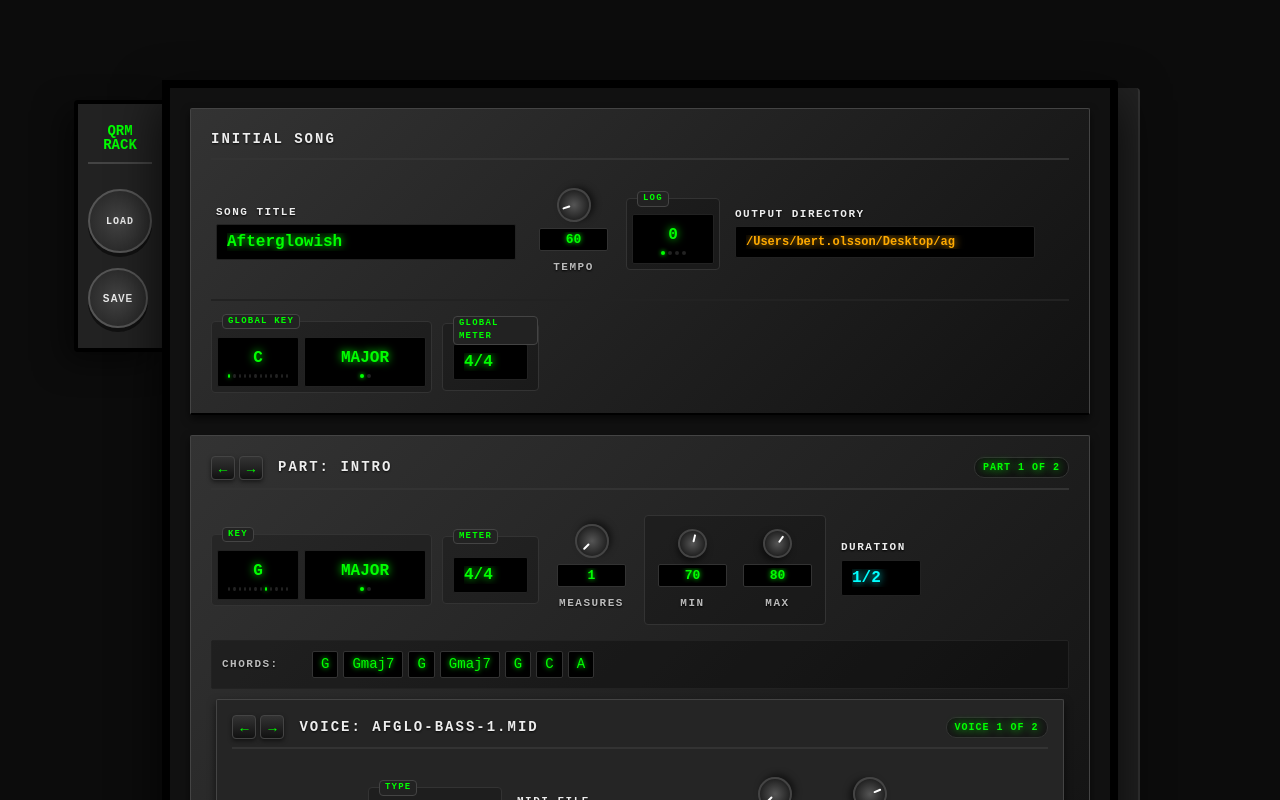
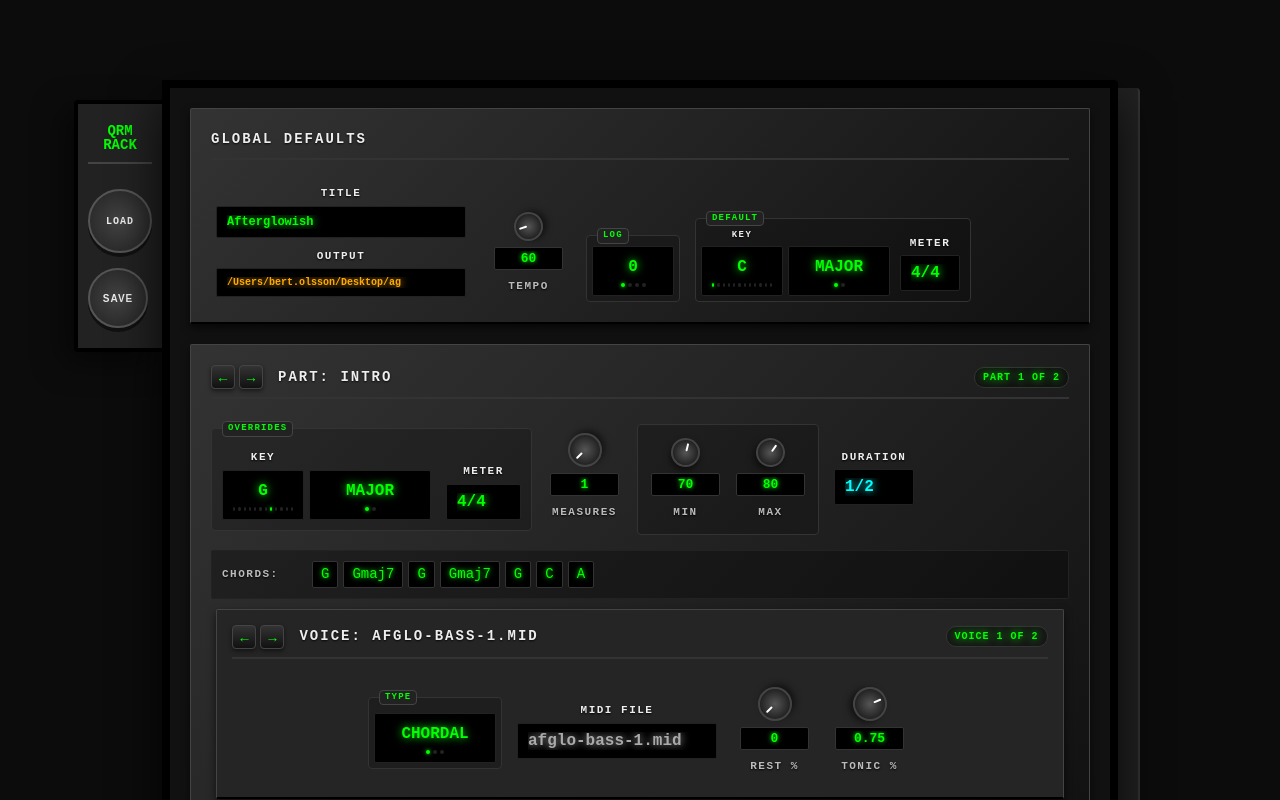
Before and after one commit to bso2001/qrm-ui, a Svelte app: page / in a window 1280 px wide. Shown: the top 800 px of the page. Built offline with nearby package versions, Linux system fonts and the light colour scheme.

Commit message:
v1.3: Grouped KEY/METER controls and condensed Master section

```diff
--- a/src/App.svelte
+++ b/src/App.svelte
@@ -145,11 +145,16 @@
     {#if $songStore}
       <div class="rack">
         <!-- Master Section -->
-        <RackUnit title={loadedFilename || "INITIAL SONG"}>
-          <div class="row">
-            <Display bind:value={$songStore.name} label="Song Title" width="300px" />
-            <Knob bind:value={$songStore.tempo} min={40} max={240} label="Tempo" />
-            <div class="grouped-box">
+        <RackUnit title={loadedFilename || "GLOBAL DEFAULTS"}>
+          <div class="row" style="gap: 15px; align-items: flex-end;">
+            <div style="display: flex; flex-direction: column; gap: 0;">
+              <Display bind:value={$songStore.name} label="Title" width="250px" fontSize="12px" />
+              <Display bind:value={$songStore.outputDir} label="Output" width="250px" color="#ffaa00" fontSize="10px" />
+            </div>
+
+            <Knob bind:value={$songStore.tempo} min={40} max={240} label="Tempo" size={25} />
+
+            <div class="grouped-box" style="margin-top: 0; padding-top: 10px;">
               <span class="box-label">LOG</span>
               <Choice
                 value={$songStore.loglevel?.toString() || '0'}
@@ -158,16 +163,15 @@
                   $songStore.loglevel = parseInt(e.detail);
                   $songStore = $songStore;
                 }}
-                width="50px"
+                width="40px"
               />
             </div>
-            <Display bind:value={$songStore.outputDir} label="Output Directory" width="300px" color="#ffaa00" fontSize="12px" />
-          </div>
 
-          <!-- Song Level Defaults -->
-          <div class="row" style="margin-top: 15px; border-top: 2px solid #222; padding-top: 15px;">
-            <div class="grouped-box">
-              <span class="box-label">GLOBAL KEY</span>
+            <div class="grouped-box" style="margin-top: 0; padding-top: 10px;">
+              <span class="box-label">DEFAULT</span>
+              <div style="display: flex; gap: 5px; align-items: flex-end;">
+                <div style="display: flex; flex-direction: column; align-items: center;">
+                  <span class="inner-label" style="font-size: 9px;">KEY</span>
                   <Choice
                     value={$songStore.key?.tonic || 'C'}
                     options={tonics}
@@ -176,8 +180,9 @@
                       $songStore.key.tonic = e.detail;
                       $songStore = $songStore;
                     }}
-                width="50px"
+                    width="45px"
                   />
+                </div>
                 <Choice
                   value={$songStore.key?.mode || 'major'}
                   options={modes}
@@ -186,20 +191,19 @@
                     $songStore.key.mode = e.detail;
                     $songStore = $songStore;
                   }}
-                width="100px"
+                  width="80px"
                 />
-            </div>
-            <div class="grouped-box">
-              <span class="box-label">GLOBAL METER</span>
                 <Display
                   value="{$songStore.meter?.numerator || 4}/{$songStore.meter?.denominator || 4}"
+                  label="METER"
                   on:change={(e) => {
                     const [n, d] = e.detail.split('/');
                     $songStore.meter = { numerator: parseInt(n) || 4, denominator: parseInt(d) || 4 };
                     $songStore = $songStore;
                   }}
-                width="75px"
+                  width="60px"
                 />
+              </div>
             </div>
           </div>
         </RackUnit>
@@ -215,7 +219,11 @@
           >
             <div class="row">
               <div class="grouped-box">
-                <span class="box-label">KEY</span>
+                <span class="box-label">OVERRIDES</span>
+
+                <div style="display: flex; gap: 5px; align-items: flex-end; margin: 5px;">
+                  <div style="display: flex; flex-direction: column; align-items: center;">
+                    <span class="inner-label">KEY</span>
                     <Choice
                       value={resolveParam($songStore, selectedPartIndex, 0, 'key')?.tonic || 'C'}
                       inherited={getParamLevel($songStore, selectedPartIndex, 0, 'key') === 'song'}
@@ -227,6 +235,7 @@
                       }}
                       width="50px"
                     />
+                  </div>
                   <Choice
                     value={resolveParam($songStore, selectedPartIndex, 0, 'key')?.mode || 'major'}
                     inherited={getParamLevel($songStore, selectedPartIndex, 0, 'key') === 'song'}
@@ -240,10 +249,9 @@
                   />
                 </div>
 
-              <div class="grouped-box">
-                <span class="box-label">METER</span>
                 <Display
                   value="{resolveParam($songStore, selectedPartIndex, 0, 'meter')?.numerator || 4}/{resolveParam($songStore, selectedPartIndex, 0, 'meter')?.denominator || 4}"
+                  label="METER"
                   inherited={getParamLevel($songStore, selectedPartIndex, 0, 'meter') === 'song'}
                   on:change={(e) => {
                     const [n, d] = e.detail.split('/');
@@ -503,6 +511,23 @@
     padding-top: 15px;
   }
 
+  .inner-group {
+    display: flex;
+    flex-direction: column;
+    margin: 5px;
+  }
+
+  .inner-label {
+    font-size: 11px;
+    color: #eee;
+    margin-bottom: 4px;
+    text-transform: uppercase;
+    letter-spacing: 1.5px;
+    font-weight: 900;
+    text-shadow: 0 1px 2px rgba(0,0,0,1);
+    text-align: center;
+  }
+
   .box-label {
     position: absolute;
     top: -8px;
--- a/src/lib/components/Display.svelte
+++ b/src/lib/components/Display.svelte
@@ -75,5 +75,6 @@
     letter-spacing: 1.5px;
     font-weight: 900;
     text-shadow: 0 1px 2px rgba(0,0,0,1);
+    text-align: center;
   }
 </style>
```
Lines whose indentation alone changed are shown as unchanged.
